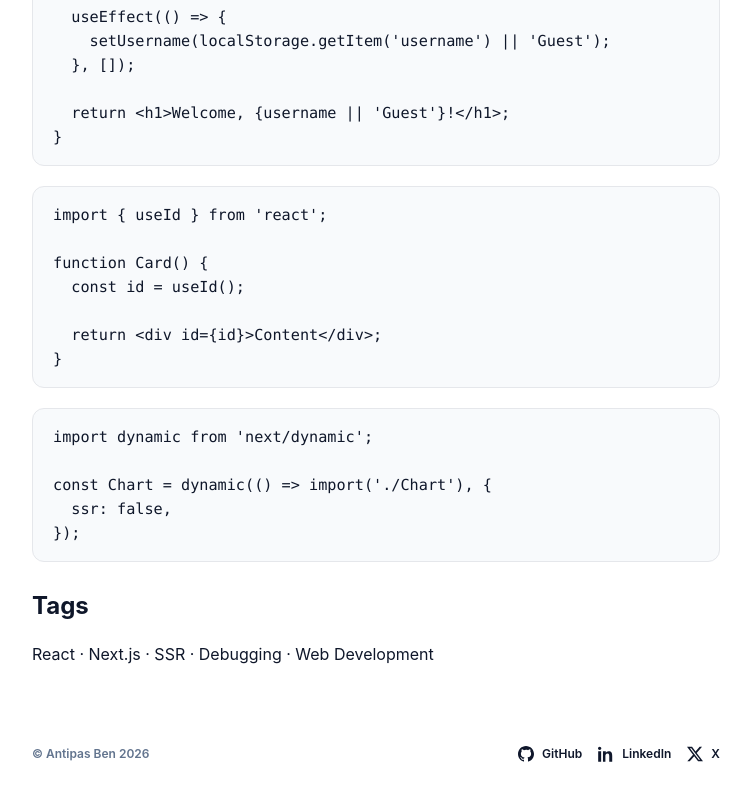
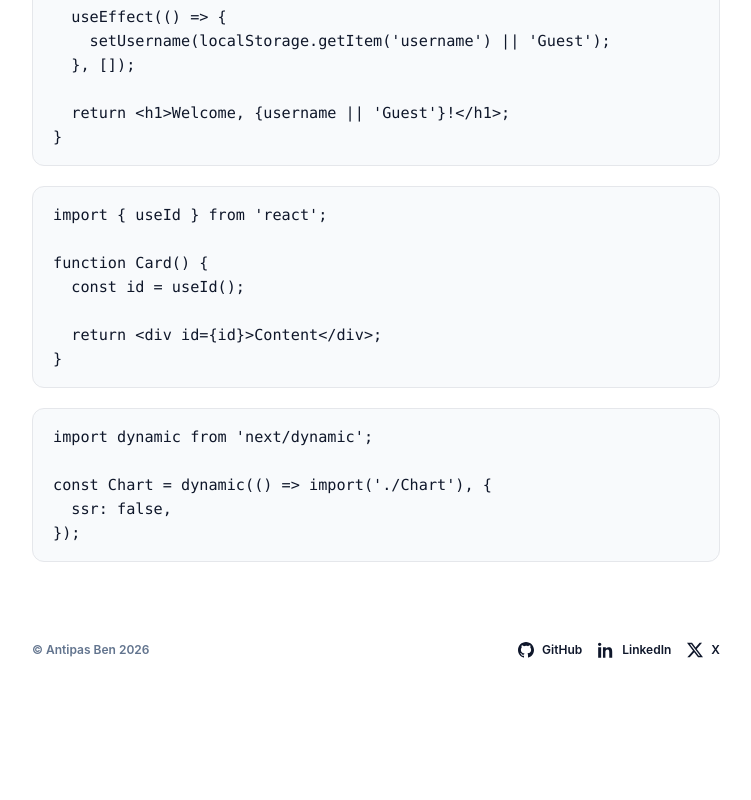
Before and after one commit to AntipasBen23/my-portfolio, a Next.js app: page /posts/debugging-react-hydration-errors in a window 1280 px wide. Shown: the part 1448-2248 px from the top of the page, without its empty margins (264-1015 px from the left). After the commit the page ends 2150 px from the top, so only its background shows below. Built offline with nearby package versions, Linux system fonts and the light colour scheme.

Commit message:
Remove tag footer from blog posts

```diff
--- a/src/app/posts/[slug]/page.tsx
+++ b/src/app/posts/[slug]/page.tsx
@@ -130,8 +130,6 @@ export default async function PostDetailPage(props: PageProps<"/posts/[slug]">)
         </>
       )}
 
-      <h3>Tags</h3>
-      <p>{post.tags.join(" · ")}</p>
     </article>
   );
 }
```
